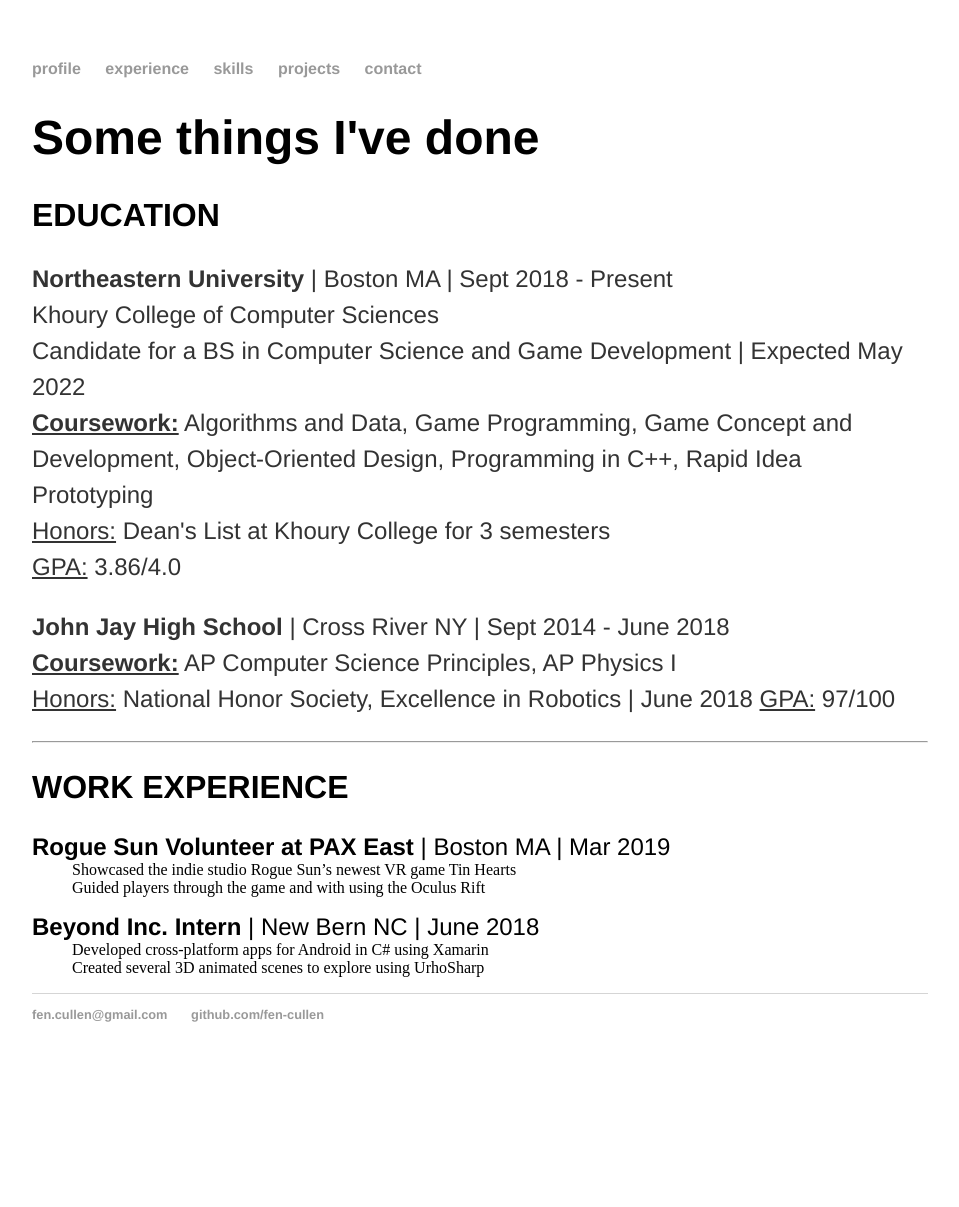
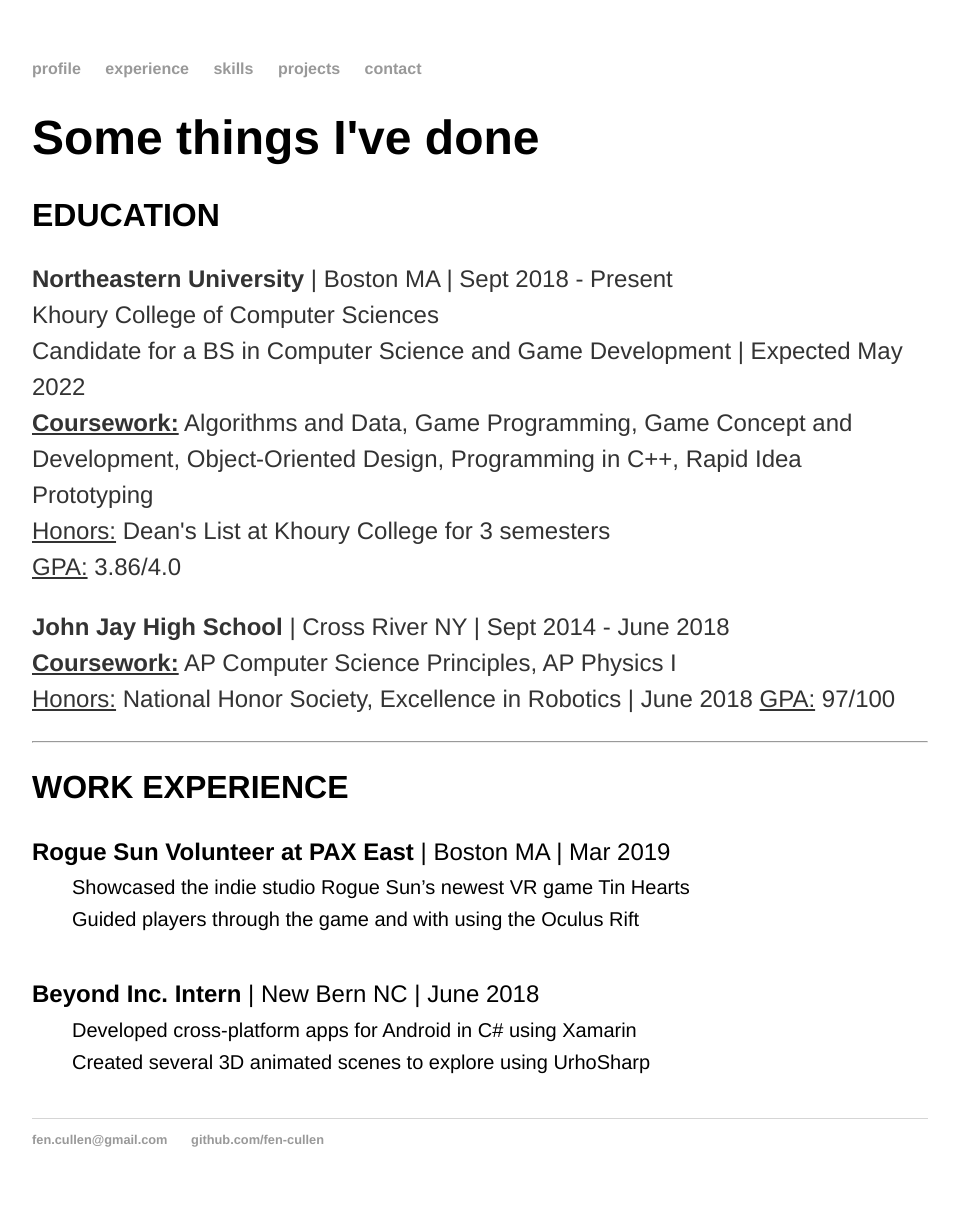
Before and after one commit to fen-cullen/fen-cullen.github.io, a Jekyll site: the page built from experience/index.html, in a window 1280 px wide. Shown: the whole page, without its empty margins (160-1119 px from the left). Built offline with Jekyll 4.4.1, drawn with Linux system fonts in a browser that asks for light colours; before the commit the page ends 1082 px from its top, so only the background shows below that.

Commit message:
Update main.css

```diff
--- a/css/main.css
+++ b/css/main.css
@@ -38,22 +38,18 @@
     font-size: .8em;
 }
 
-/*
 dl {
     margin: 20px auto 40px;
-    line-height: 1.5em;
+    line-height: 1.6;
     font-family:'Helvetica', 'Arial', 'Sans-Serif';
 }
 
-*/
 dt {
-    font-family:'Helvetica', 'Arial', 'Sans-Serif';
     font-size: 1.5em;
 }
-/*
-dl dd {
+
+dd {
     font-size: 1.25em;
     list-style-type: circle;
     list-style-position: outside;
 }
-*/
```
